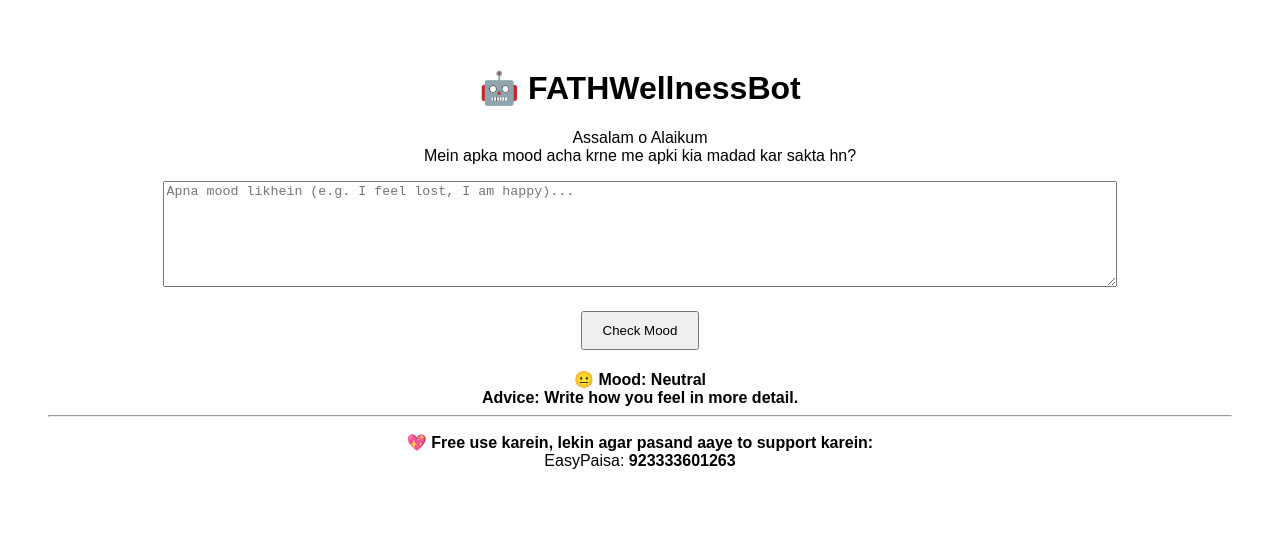
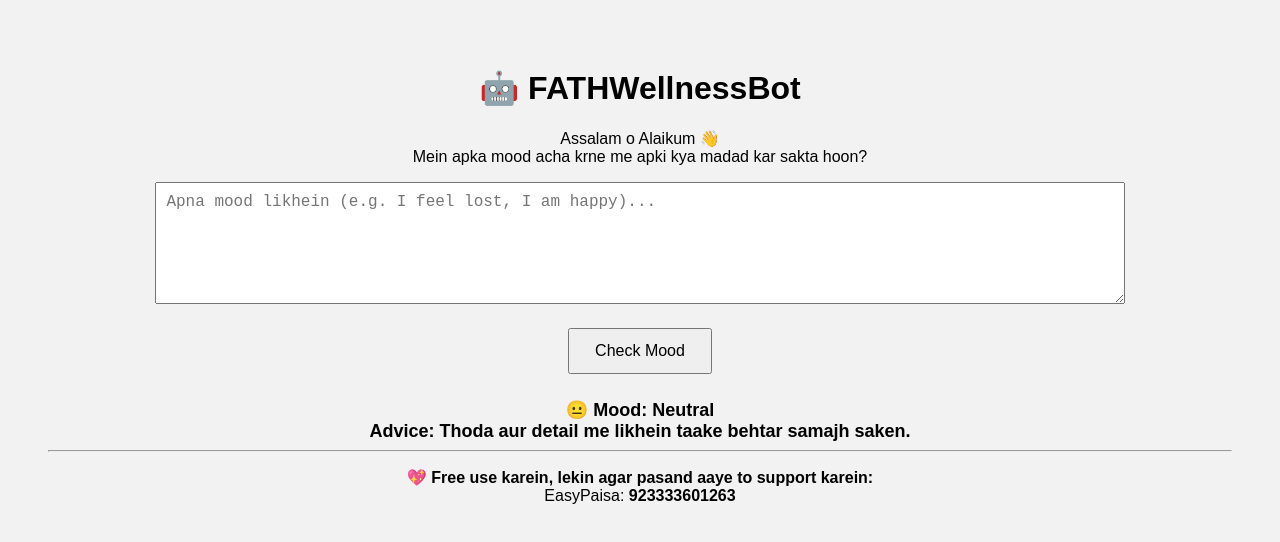
Before and after one commit to AIbyHafizAbdullahKhan/FATHWellnessBot, a plain HTML site: page index.html in a window 1280 px wide. Both pictures are taken after a click on the button "Check Mood". Drawn offline with Linux system fonts and the light colour scheme.

Commit message:
Final working version with full mood detection

```diff
--- a/index.html
+++ b/index.html
@@ -4,15 +4,35 @@
   <meta charset="UTF-8">
   <title>FATH Wellness Bot</title>
   <style>
-    body { font-family: sans-serif; text-align: center; padding: 40px; }
-    textarea { width: 80%; height: 100px; }
-    button { padding: 10px 20px; margin-top: 20px; }
-    #result { margin-top: 20px; font-weight: bold; white-space: pre-line; }
+    body {
+      font-family: sans-serif;
+      text-align: center;
+      padding: 40px;
+      background: #f2f2f2;
+    }
+    textarea {
+      width: 80%;
+      height: 100px;
+      padding: 10px;
+      font-size: 16px;
+    }
+    button {
+      padding: 12px 25px;
+      font-size: 16px;
+      margin-top: 20px;
+      cursor: pointer;
+    }
+    #result {
+      margin-top: 25px;
+      font-size: 18px;
+      font-weight: bold;
+      white-space: pre-line;
+    }
   </style>
 </head>
 <body>
   <h1>🤖 FATHWellnessBot</h1>
-  <p>Assalam o Alaikum<br>Mein apka mood acha krne me apki kia madad kar sakta hn?</p>
+  <p>Assalam o Alaikum 👋<br>Mein apka mood acha krne me apki kya madad kar sakta hoon?</p>
 
   <textarea id="input" placeholder="Apna mood likhein (e.g. I feel lost, I am happy)..."></textarea><br>
   <button onclick="analyzeMood()">Check Mood</button>
@@ -28,18 +48,18 @@
       let text = document.getElementById('input').value.toLowerCase();
       let result = "";
 
-      if (text.includes("sad") || text.includes("cry") || text.includes("unhappy")) {
-        result = "😢 Mood: Sad\nAdvice: Take deep breaths and talk to someone.";
-      } else if (text.includes("happy") || text.includes("excited") || text.includes("joy")) {
-        result = "😊 Mood: Happy\nAdvice: Keep spreading positivity!";
-      } else if (text.includes("bored") || text.includes("dull")) {
-        result = "😐 Mood: Bored\nAdvice: Try a hobby or take a short walk.";
-      } else if (text.includes("angry") || text.includes("frustrated")) {
-        result = "😠 Mood: Angry\nAdvice: Count to 10 and breathe deeply.";
-      } else if (text.includes("lost") || text.includes("depressed") || text.includes("empty")) {
-        result = "🥺 Mood: Depressed\nAdvice: You matter. Talk to a close one or take rest.";
+      if (text.match(/(depressed|lost|empty|worthless|hopeless)/)) {
+        result = "🥺 Mood: Depressed\nAdvice: Aap zaroori hain. Thoda rest karein aur kisi apne se baat karein.";
+      } else if (text.match(/(angry|furious|frustrated|mad|rage)/)) {
+        result = "😠 Mood: Angry\nAdvice: 10 tak gin lijiye, gehri saans lein. Sab theek ho jayega.";
+      } else if (text.match(/(bored|dull|tired|lazy|nothing)/)) {
+        result = "😐 Mood: Bored\nAdvice: Thoda walk karein, ya apna koi favorite kaam shuru karein.";
+      } else if (text.match(/(happy|joyful|excited|glad|great)/)) {
+        result = "😊 Mood: Happy\nAdvice: Shukriya Allah ka aur dusron ko bhi khushi dein!";
+      } else if (text.match(/(sad|cry|unhappy|sorrow|down)/)) {
+        result = "😢 Mood: Sad\nAdvice: Rona bhi zaroori hota hai, lekin muskurana kabhi na bhoolna.";
       } else {
-        result = "😐 Mood: Neutral\nAdvice: Write how you feel in more detail.";
+        result = "😐 Mood: Neutral\nAdvice: Thoda aur detail me likhein taake behtar samajh saken.";
       }
 
       document.getElementById('result').innerText = result;
```
